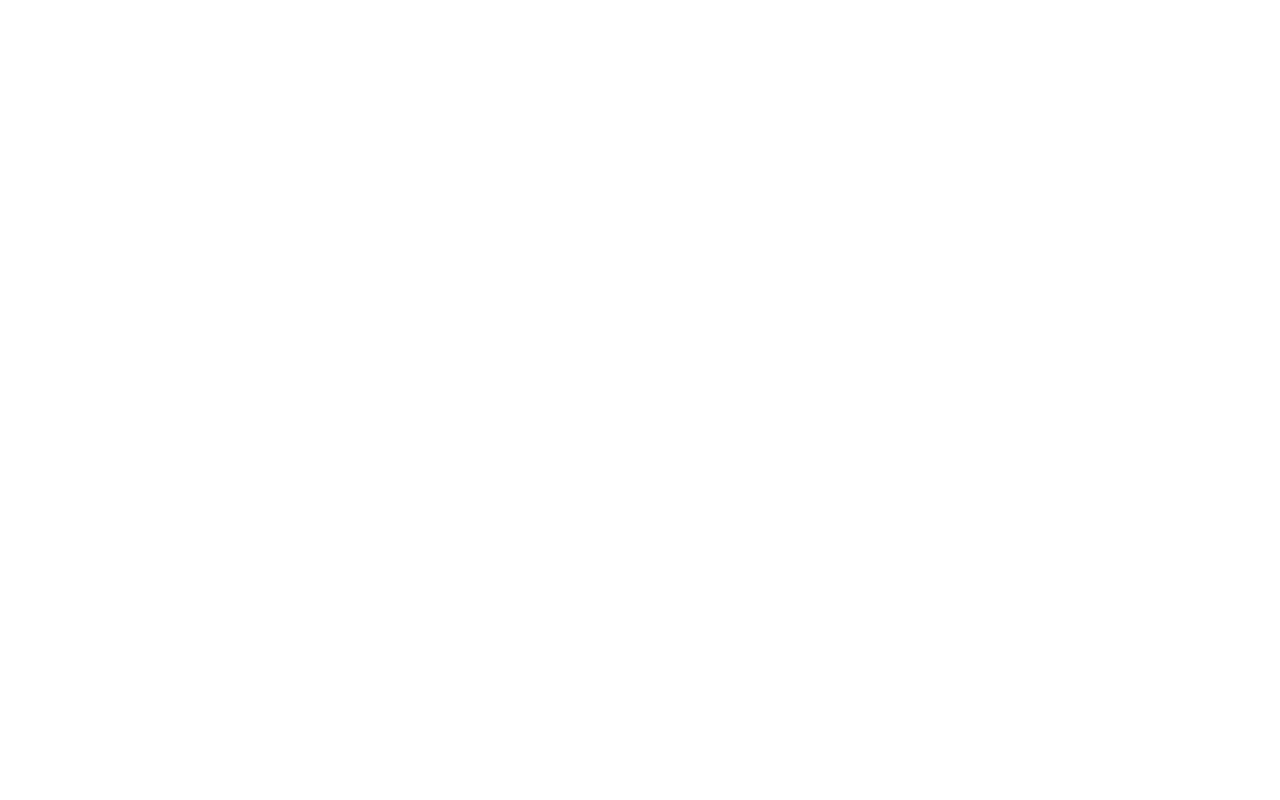
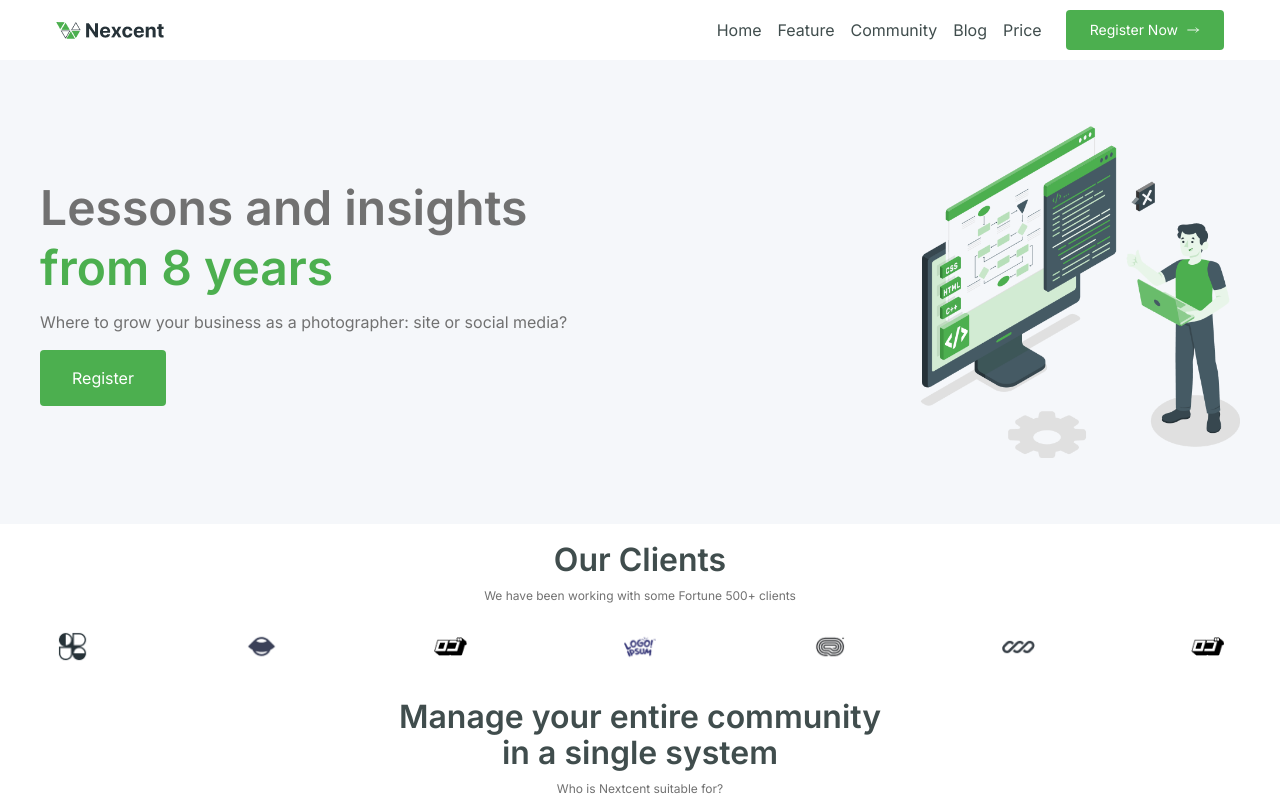
Before and after one commit to vandanh1808/Minimal_Landing_Page, a plain HTML site: page index.html in a window 1280 px wide. Drawn offline with Linux system fonts and the light colour scheme.

Commit message:
client section, banner

```diff
--- a/index.html
+++ b/index.html
@@ -0,0 +1,120 @@
+<!DOCTYPE html>
+<html lang="en">
+	<head>
+		<meta charset="UTF-8" />
+		<meta name="viewport" content="width=device-width, initial-scale=1.0" />
+		<link rel="stylesheet" href="styles/reset.css" />
+		<link rel="stylesheet" href="styles/variables.css" />
+		<link rel="stylesheet" href="styles/typography.css" />
+		<link rel="stylesheet" href="styles/button.css" />
+		<link rel="stylesheet" href="styles/components.css" />
+		<link rel="preconnect" href="https://fonts.googleapis.com" />
+		<link rel="preconnect" href="https://fonts.gstatic.com" crossorigin />
+		<link
+			href="https://fonts.googleapis.com/css2?family=Inter:ital,opsz,wght@0,14..32,100..900;1,14..32,100..900&display=swap"
+			rel="stylesheet"
+		/>
+		<title>Minimal Landing Page</title>
+	</head>
+	<body>
+		<header>
+			<div class="container header">
+				<div class="header__logo">
+					<img src="/assets/Logo.png" alt="Logo" />
+				</div>
+				<div class="header__right">
+					<nav class="header__nav body-2">
+						<a class="header__nav__item" href="#"> Home </a>
+						<a class="header__nav__item" href="#feature">
+							Feature
+						</a>
+						<a class="header__nav__item" href="#community">
+							Community
+						</a>
+						<a class="header__nav__item" href="#blog"> Blog </a>
+						<a class="header__nav__item" href="#price"> Price </a>
+					</nav>
+					<button class="btn btn-primary btn-small register__btn">
+						Register Now
+						<svg
+							xmlns="http://www.w3.org/2000/svg"
+							fill="none"
+							viewBox="0 0 24 24"
+							stroke-width="1.5"
+							stroke="currentColor"
+						>
+							<path
+								stroke-linecap="round"
+								stroke-linejoin="round"
+								d="M17.25 8.25L21 12m0 0l-3.75 3.75M21 12H3"
+							/>
+						</svg>
+					</button>
+				</div>
+			</div>
+		</header>
+		<section id="banner">
+			<div class="container banner__content">
+				<div class="banner__left">
+					<h1 class="h1">
+						Lessons and insights<br /><span>from 8 years</span>
+					</h1>
+					<p class="body-2">
+						Where to grow your business as a photographer: site or
+						social media?
+					</p>
+					<button class="btn btn-primary btn-normal">Register</button>
+				</div>
+				<div class="banner__right">
+					<img src="/assets/Illustration.png" alt="banner" />
+				</div>
+			</div>
+		</section>
+		<section id="client">
+			<div class="container">
+				<div class="client__header">
+					<h3 class="section__title">Our Clients</h3>
+					<p class="section__description body-4">
+						We have been working with some Fortune 500+ clients
+					</p>
+				</div>
+				<div class="client__items">
+					<div class="client__item">
+						<img src="/assets/Client-1.png" alt="Client-1" />
+					</div>
+					<div class="client__item">
+						<img src="/assets/Client-2.png" alt="Client-2" />
+					</div>
+					<div class="client__item">
+						<img src="/assets/Client-3.png" alt="Client-3" />
+					</div>
+					<div class="client__item">
+						<img src="/assets/Client-4.png" alt="Client-4" />
+					</div>
+					<div class="client__item">
+						<img src="/assets/Client-5.png" alt="Client-5" />
+					</div>
+					<div class="client__item">
+						<img src="/assets/Client-6.png" alt="Client-6" />
+					</div>
+					<div class="client__item">
+						<img src="/assets/Client-7.png" alt="Client-7" />
+					</div>
+				</div>
+			</div>
+		</section>
+		<section id="community">
+			<div class="container">
+				<div class="community__header">
+					<h3 class="section__title">
+						Manage your entire community
+						<span>in a single system</span>
+					</h3>
+					<p class="section__description body-4">
+						Who is Nextcent suitable for?
+					</p>
+				</div>
+			</div>
+		</section>
+	</body>
+</html>
--- /dev/null
+++ b/styles/components.css
@@ -0,0 +1,167 @@
+.container {
+	max-width: 1200px;
+	width: 100%;
+	margin-left: auto;
+	margin-right: auto;
+	padding: 0 1rem;
+}
+
+.section__title {
+	font-size: 2rem;
+	font-weight: 600;
+	width: 100%;
+	text-align: center;
+	color: var(--color-dark-grey);
+}
+
+.section__description {
+	width: 100%;
+	text-align: center;
+	color: var(--color-grey);
+}
+
+header {
+	background-color: var(--bg-white);
+	height: 60px;
+	width: 100%;
+}
+
+header .header {
+	height: 100%;
+	display: flex;
+	justify-content: space-between;
+	align-items: center;
+}
+
+.header__logo img {
+	width: 100%;
+	height: 100%;
+	object-fit: cover;
+}
+
+.header__right {
+	display: flex;
+	justify-content: center;
+	align-items: center;
+	gap: 1.5rem;
+}
+
+.header__nav {
+	display: flex;
+	align-items: center;
+	gap: 1rem;
+}
+
+.header__nav__item {
+	text-decoration: none;
+	color: var(--color-dark-grey);
+	position: relative;
+}
+
+.header__nav__item::before {
+	position: absolute;
+	content: "";
+	left: 50%;
+	bottom: -4px;
+	transform: translateX(-50%);
+	width: 0;
+	height: 4px;
+	background-color: var(--color-primary);
+	transition: width 400ms ease-in-out;
+}
+
+.header__nav__item:hover::before {
+	width: 80%;
+}
+
+.register__btn {
+	display: flex;
+	gap: 0.5rem;
+}
+
+.register__btn svg {
+	width: 14px;
+	fill: var(--color-white);
+}
+
+/* Banner */
+#banner {
+	background-color: var(--color-silver);
+}
+
+.banner__content {
+	display: flex;
+	justify-content: space-between;
+	align-items: center;
+	height: 100%;
+	padding: 66px 0;
+}
+
+.banner__right {
+	width: 320px;
+}
+
+.banner__right img {
+	width: 100%;
+	height: 100%;
+	object-fit: contain;
+}
+
+.banner__left h1 span {
+	color: var(--color-primary);
+}
+
+.banner__left p {
+	margin-top: 0.75rem;
+}
+
+.banner__left button {
+	margin-top: 1rem;
+}
+
+/* Client */
+#client {
+	margin-top: 1.5rem;
+}
+
+.client__header {
+	display: flex;
+	flex-direction: column;
+	gap: 1rem;
+}
+
+.client__items {
+	display: flex;
+	justify-content: space-between;
+	align-items: center;
+	padding: 1.125rem 0;
+	margin-top: 0.5rem;
+}
+
+.client__item {
+	width: 33px;
+}
+
+.client__item img {
+	width: 100%;
+	height: 100%;
+	object-fit: contain;
+}
+
+/* Community */
+#community {
+	margin-top: 1.5rem;
+}
+
+.community__header {
+	display: flex;
+	flex-direction: column;
+	gap: 1rem;
+}
+
+.community__header .section__title {
+	display: flex;
+	flex-direction: column;
+	gap: 0.75rem;
+	color: var(--color-dark-grey);
+}
--- /dev/null
+++ b/styles/reset.css
@@ -0,0 +1,88 @@
+/* === RESET CSS === */
+
+/* Box sizing: border-box cho toàn bộ */
+*,
+*::before,
+*::after {
+	margin: 0;
+	padding: 0;
+	box-sizing: border-box;
+}
+
+/* Reset margin, padding, font */
+html,
+body {
+	font-family: var(--font-family-default, sans-serif);
+	font-weight: var(--font-regular, 400);
+	line-height: 1.5;
+	color: inherit;
+	background-color: #fff;
+	-webkit-font-smoothing: antialiased;
+	-moz-osx-font-smoothing: grayscale;
+}
+
+/* Remove default heading margin */
+h1,
+h2,
+h3,
+h4,
+h5,
+h6 {
+	margin: 0;
+	font-weight: inherit;
+	font-size: inherit;
+}
+
+/* Remove list styles */
+ul,
+ol {
+	margin: 0;
+	padding: 0;
+	list-style: none;
+}
+
+/* Remove default anchor style */
+a {
+	color: inherit;
+	text-decoration: none;
+}
+
+/* Normalize button */
+button {
+	border: none;
+	background: none;
+	font: inherit;
+	color: inherit;
+	padding: 0;
+	cursor: pointer;
+	border-radius: 4px;
+}
+
+/* Normalize input, textarea */
+input,
+textarea,
+select {
+	font: inherit;
+	color: inherit;
+	background: none;
+	border: none;
+	outline: none;
+}
+
+/* Reset image */
+img {
+	display: block;
+	max-width: 100%;
+	height: auto;
+}
+
+/* Tables */
+table {
+	border-collapse: collapse;
+	border-spacing: 0;
+}
+
+/* Prevent iOS text size adjust */
+html {
+	-webkit-text-size-adjust: 100%;
+}
--- a/styles/typography.css
+++ b/styles/typography.css
@@ -10,52 +10,51 @@ body {
 
 /* === Heading === */
 .h1 {
-  font-size: 4rem;          /* 64px */
-  line-height: 4.75rem;     /* 76px */
+	font-size: 3rem;
+	line-height: 3.75rem;
 	font-weight: 600;
 }
 
 .h2 {
-  font-size: 2.25rem;       /* 36px */
-  line-height: 2.75rem;     /* 44px */
+	font-size: 2.25rem; /* 36px */
+	line-height: 2.75rem; /* 44px */
 	font-weight: 600;
 }
 
 .h3 {
-  font-size: 1.75rem;       /* 28px */
-  line-height: 2.25rem;     /* 36px */
+	font-size: 1.75rem; /* 28px */
+	line-height: 2.25rem; /* 36px */
 	font-weight: 600;
 }
 
 .h4 {
-  font-size: 1.25rem;       /* 20px */
-  line-height: 1.75rem;     /* 28px */
+	font-size: 1.25rem; /* 20px */
+	line-height: 1.75rem; /* 28px */
 	font-weight: 600;
 }
 
-
 /* === Body Regular === */
 .body-1 {
-  font-size: 1.125rem;      /* 18px */
-  line-height: 1.75rem;     /* 28px */
+	font-size: 1.125rem; /* 18px */
+	line-height: 1.75rem; /* 28px */
 	font-weight: 400;
 }
 
 .body-2 {
-  font-size: 1rem;          /* 16px */
-  line-height: 1.5rem;      /* 24px */
+	font-size: 1rem; /* 16px */
+	line-height: 1.5rem; /* 24px */
 	font-weight: 400;
 }
 
 .body-3 {
-  font-size: 0.875rem;      /* 14px */
-  line-height: 1.25rem;     /* 20px */
+	font-size: 0.875rem; /* 14px */
+	line-height: 1.25rem; /* 20px */
 	font-weight: 400;
 }
 
 .body-4 {
-  font-size: 0.75rem;       /* 12px */
-  line-height: 1rem;        /* 16px */
+	font-size: 0.75rem; /* 12px */
+	line-height: 1rem; /* 16px */
 	font-weight: 400;
 }
 
--- a/styles/variables.css
+++ b/styles/variables.css
@@ -1,6 +1,6 @@
 :root {
 	/* Font */
-  --font-family-default: 'Inter', sans-serif;
+	--font-family-default: "Inter", sans-serif;
 	--font-regular: 400;
 	--font-medium: 500;
 	--font-semibold: 600;
@@ -8,34 +8,34 @@
 
 	/* Colors: Neutral */
 	--color-black: #263238;
-  --color-dark-grey: #404D4D;
+	--color-dark-grey: #404d4d;
 	--color-grey: #717171;
-  --color-light-grey: #89939E;
-  --color-grey-blue: #ABBED1;
-  --color-silver: #F5F7FA;
+	--color-light-grey: #89939e;
+	--color-grey-blue: #abbed1;
+	--color-silver: #f5f7fa;
 	--color-white: #ffffff;
 
 	/* Colors: Primary System */
-  --color-primary: #28CB88;
+	--color-primary: #4caf4f;
 	--color-secondary: #263238;
 	--color-info: #2194f3;
 
 	/* Color Shade */
-  --color-shade-1: #43A046;
-  --color-shade-2: #388E3B;
-  --color-shade-3: #237D31;
-  --color-shade-4: #1B5E1F;
-  --color-shade-5: #103E13;
+	--color-shade-1: #43a046;
+	--color-shade-2: #388e3b;
+	--color-shade-3: #237d31;
+	--color-shade-4: #1b5e1f;
+	--color-shade-5: #103e13;
 
 	/* Color Tint */
-  --color-tint-1: #66BB69;
-  --color-tint-2: #81C784;
-  --color-tint-3: #A5D6A7;
-  --color-tint-4: #C8E6C9;
-  --color-tint-5: #E8F5E9;
+	--color-tint-1: #66bb69;
+	--color-tint-2: #81c784;
+	--color-tint-3: #a5d6a7;
+	--color-tint-4: #c8e6c9;
+	--color-tint-5: #e8f5e9;
 
 	/* Action */
-  --color-warning: #FBC02D;
-  --color-error: #E53835;
-  --color-success: #2E7D31;
+	--color-warning: #fbc02d;
+	--color-error: #e53835;
+	--color-success: #2e7d31;
 }
```
Also changed, not shown: assets/Client-1.png (added), assets/Client-2.png (added), assets/Client-3.png (added), assets/Client-4.png (added), assets/Client-5.png (added), assets/Client-6.png (added), assets/Client-7.png (added), assets/Illustration.png (added), assets/Logo.png (added), assets/Right.svg (added). Lines whose indentation alone changed are shown as unchanged.
